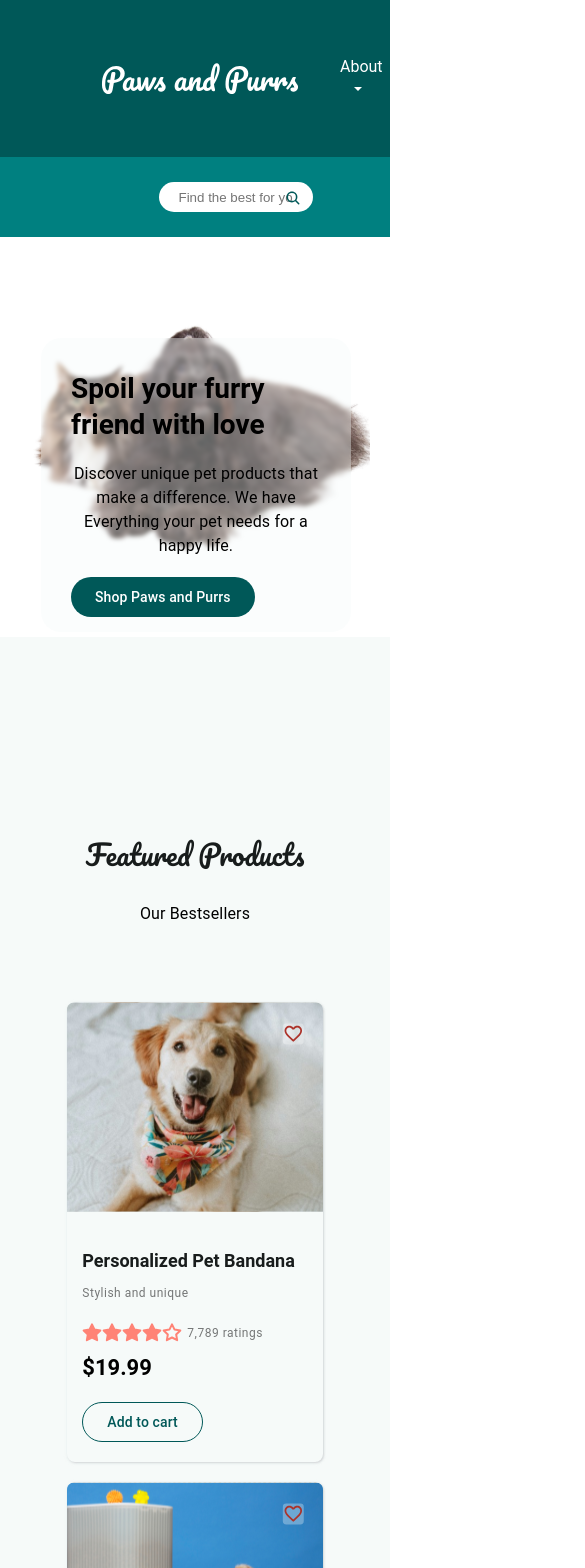
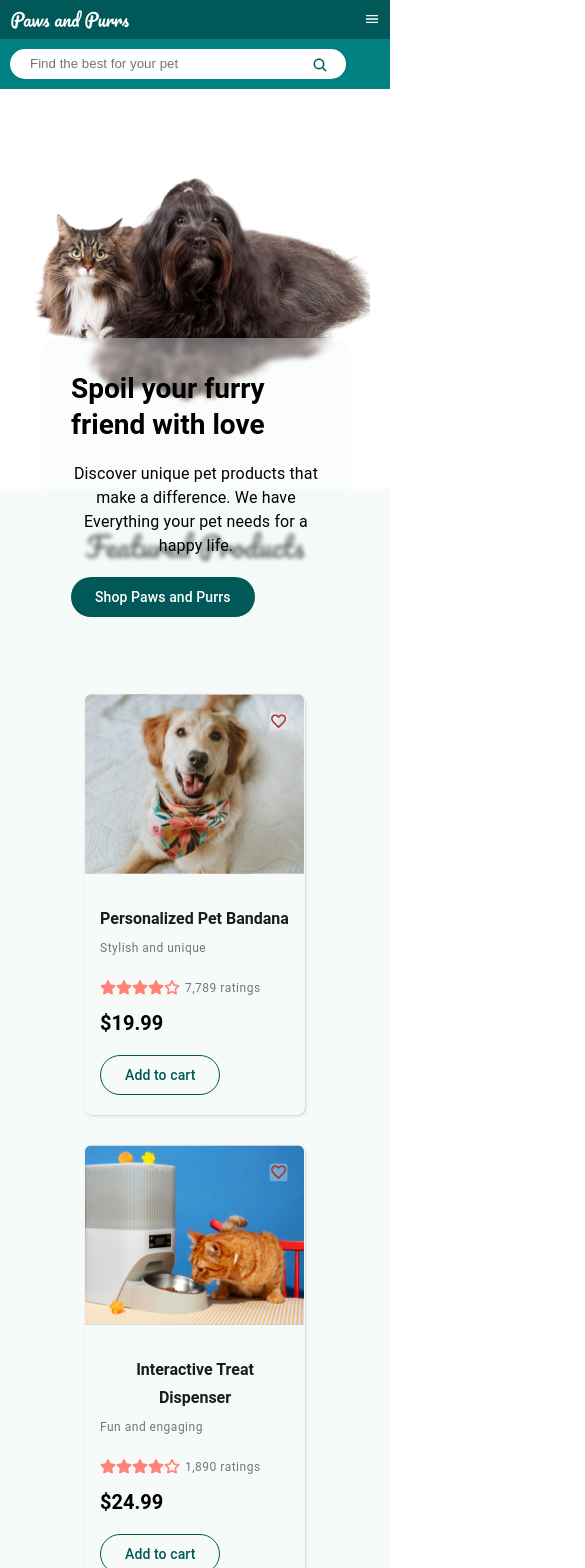
Before and after one commit to Emetila/paws-and-purrs, a React (Create React App) app: page / in a window 390 px wide. Shown: the top 1568 px of the page, 585 px wide, since content can reach past the window. Built offline with nearby package versions, Linux system fonts and the light colour scheme.

Commit message:
Added responsiveness to feature section

```diff
--- a/src/app/components/Featured/style.module.css
+++ b/src/app/components/Featured/style.module.css
@@ -10,7 +10,8 @@
     background-color: #F6FAF9;
 }
 
-.titlebox h2, p {
+.titlebox h2,
+p {
     text-align: center;
 }
 
@@ -40,7 +41,8 @@
     text-align: center;
 }
 
-.description, .description2 {
+.description,
+.description2 {
     color: #757777;
     font-family: "Roboto", sans-serif;
     font-size: 12px;
@@ -84,15 +86,69 @@
     box-shadow: 1px 1px 2.1px 0px rgba(121, 116, 126, 0.25), 0px 1px 3px 1px rgba(217, 229, 228, 0.15);
 }
 
+@media (max-width:900px) {
+    .container {
+        gap: 20px;
+        overflow: hidden;
+    }
+
+    .products {
+        align-items: flex-start;
+        gap: 30px 20px;
+        align-self: stretch;
+        flex-wrap: wrap;
+    }
+
+    .productbox {
+        display: flex;
+        width: 300px;
+        flex-direction: column;
+        align-items: flex-start;
+    }
+
+    .productsimages {
+        height: 250px;
+    }
+}
+
 @media (max-width:500px) {
     .container {
-        padding: 170px 20px;
+        padding: 10px;
         padding-bottom: 40px;
         gap: 60px;
         overflow: hidden;
     }
 
     .products {
+        display: flex;
+        justify-content: center;
+        align-items: center;
+        align-content: center;
+        gap: 30px 20px;
+        align-self: stretch;
+        flex-wrap: wrap;
+    }
+
+    .productbox {
+        display: flex;
+        width: 220px;
         flex-direction: column;
+        align-items: flex-start;
+    }
+
+    .productsimages {
+        height: 180px;
+    }
+
+    .heading {
+        font-size: 16px;
+    }
+
+    .rating {
+        width: 80px;
+    }
+
+    .amount {
+        font-size: 20px;
     }
 }
--- a/src/app/components/Header/LandingPageNavigation.css
+++ b/src/app/components/Header/LandingPageNavigation.css
@@ -96,7 +96,7 @@ nav ul li a {
     display: none;
 }
 
-@media (min-width:400px) and (max-width:900px) {
+@media (max-width:500px) and (max-width:900px) {
     header {
         padding: 10px;
     }
```
